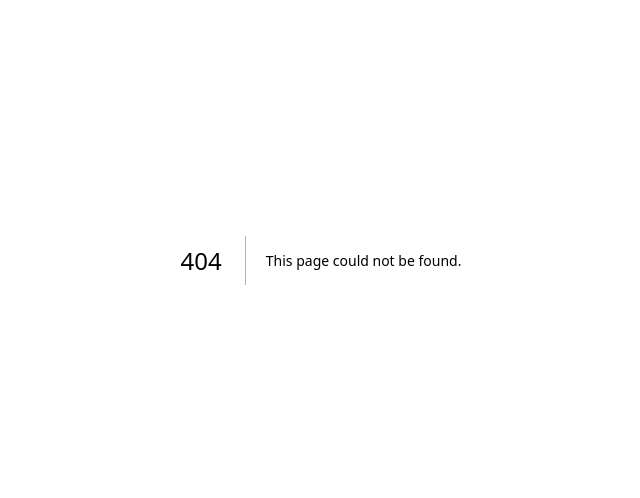
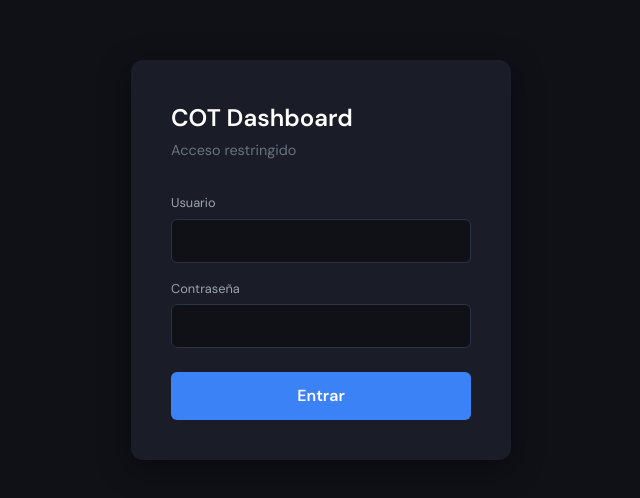
Before and after one commit to COTrep/cot-dashboard, a Next.js app: page /login in a window 1280 px wide. Before the commit this address had no page. Shown: the part 140-638 px from the top of the page, without its empty margins (319-959 px from the left). Built offline with nearby package versions, Linux system fonts and the light colour scheme.

Commit message:
update: cambios via agente Claude (2026-03-29 15:58)

```diff
--- /dev/null
+++ b/components/AuthGuard.tsx
@@ -0,0 +1,19 @@
+import { useEffect, useState } from "react";
+import { useRouter } from "next/router";
+
+export default function AuthGuard({ children }: { children: React.ReactNode }) {
+  const router = useRouter();
+  const [auth, setAuth] = useState(false);
+
+  useEffect(() => {
+    const ok = sessionStorage.getItem("cot_auth") === "true";
+    if (!ok && router.pathname !== "/login") {
+      router.replace("/login");
+    } else {
+      setAuth(true);
+    }
+  }, [router]);
+
+  if (!auth) return null;
+  return <>{children}</>;
+}
--- a/pages/_app.tsx
+++ b/pages/_app.tsx
@@ -1,6 +1,11 @@
 import type { AppProps } from "next/app";
 import "../styles/globals.css";
+import AuthGuard from "../components/AuthGuard";
 
 export default function App({ Component, pageProps }: AppProps) {
-  return <Component {...pageProps} />;
+  return (
+    <AuthGuard>
+      <Component {...pageProps} />
+    </AuthGuard>
+  );
 }
--- /dev/null
+++ b/pages/login.tsx
@@ -0,0 +1,77 @@
+import { useState } from "react";
+import { useRouter } from "next/router";
+
+export default function Login() {
+  const [user, setUser] = useState("");
+  const [pass, setPass] = useState("");
+  const [error, setError] = useState("");
+  const router = useRouter();
+
+  const handleLogin = () => {
+    if (user === "admin" && pass === "COT3007_2206") {
+      sessionStorage.setItem("cot_auth", "true");
+      router.push("/");
+    } else {
+      setError("Usuario o contraseña incorrectos");
+    }
+  };
+
+  return (
+    <div style={{
+      minHeight: "100vh", display: "flex", alignItems: "center",
+      justifyContent: "center", background: "#0f1117"
+    }}>
+      <div style={{
+        background: "#1a1d27", padding: "2.5rem", borderRadius: "12px",
+        width: "100%", maxWidth: "380px", boxShadow: "0 8px 32px rgba(0,0,0,0.4)"
+      }}>
+        <h1 style={{ color: "#fff", fontSize: "1.5rem", marginBottom: "0.25rem", fontWeight: 700 }}>
+          COT Dashboard
+        </h1>
+        <p style={{ color: "#6b7280", marginBottom: "2rem", fontSize: "0.9rem" }}>
+          Acceso restringido
+        </p>
+        <label style={{ color: "#9ca3af", fontSize: "0.8rem", display: "block", marginBottom: "0.4rem" }}>
+          Usuario
+        </label>
+        <input
+          type="text"
+          value={user}
+          onChange={e => setUser(e.target.value)}
+          style={{
+            width: "100%", padding: "0.6rem 0.8rem", borderRadius: "6px",
+            background: "#0f1117", border: "1px solid #2d3148", color: "#fff",
+            marginBottom: "1rem", fontSize: "0.95rem", boxSizing: "border-box"
+          }}
+        />
+        <label style={{ color: "#9ca3af", fontSize: "0.8rem", display: "block", marginBottom: "0.4rem" }}>
+          Contraseña
+        </label>
+        <input
+          type="password"
+          value={pass}
+          onChange={e => setPass(e.target.value)}
+          onKeyDown={e => e.key === "Enter" && handleLogin()}
+          style={{
+            width: "100%", padding: "0.6rem 0.8rem", borderRadius: "6px",
+            background: "#0f1117", border: "1px solid #2d3148", color: "#fff",
+            marginBottom: "1.5rem", fontSize: "0.95rem", boxSizing: "border-box"
+          }}
+        />
+        {error && (
+          <p style={{ color: "#ef4444", fontSize: "0.85rem", marginBottom: "1rem" }}>{error}</p>
+        )}
+        <button
+          onClick={handleLogin}
+          style={{
+            width: "100%", padding: "0.75rem", borderRadius: "6px",
+            background: "#3b82f6", color: "#fff", fontWeight: 600,
+            fontSize: "1rem", border: "none", cursor: "pointer"
+          }}
+        >
+          Entrar
+        </button>
+      </div>
+    </div>
+  );
+}
```
